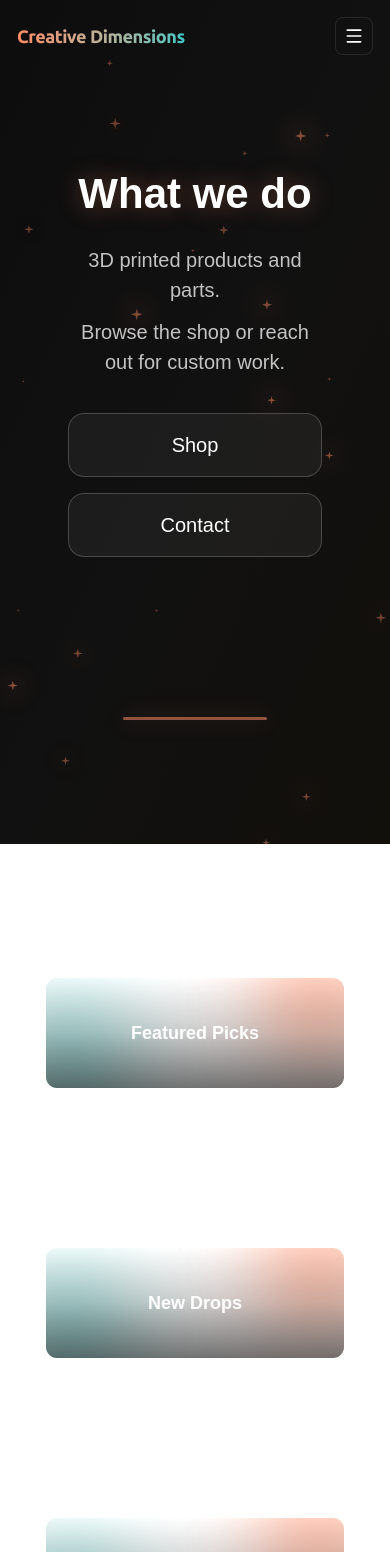
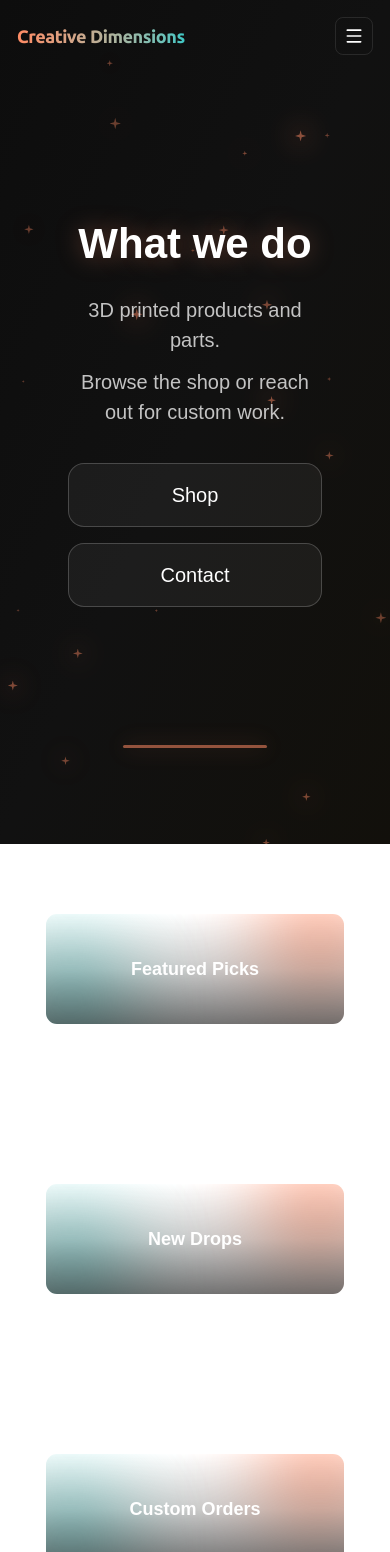
Before and after one commit to akaPaT0/Creative-Dimensions, a Next.js app: page / in a window 390 px wide. Shown: the top 1552 px of the page. Built offline with nearby package versions, Linux system fonts and the light colour scheme.

Commit message:
fixed some home paddings

```diff
--- a/app/page.tsx
+++ b/app/page.tsx
@@ -10,14 +10,15 @@ export default function Home() {
       <Navbar />
       <Background />
 
-      {/* HERO - Mobile (full screen, centered, bigger text, title forced 1-line) */}
-     <section className="relative z-10 flex min-h-[85svh] items-center pt-32 pb-0 lg:hidden">
-
-        <div className="transform-gpu mx-auto max-w-7xl px-6 w-full">
+    {/* HERO - Mobile (full screen, divider near bottom, small gap) */}
+      <section className="relative z-10 lg:hidden min-h-[100svh] pb-1 pt-10">
+        <div className="mx-auto max-w-7xl px-6 w-full">
           <div className="mx-auto max-w px-3 sm:px-8">
             <div className="p-8 text-center">
               <HeroIn>
-                <div>
+                <div className="min-h-[calc(100svh-8rem)] flex flex-col">
+                  {/* Center the main hero content */}
+                  <div className="flex-1 flex flex-col justify-center">
                     <h2
                       className="text-white font-semibold leading-tight text-center whitespace-nowrap
                         text-[42px] sm:text-6xl mt-2 [text-shadow:0_0_25px_rgba(255,139,100,0.35)]"
@@ -52,16 +53,17 @@ export default function Home() {
                     </div>
                   </div>
 
-                {/*Section Divider*/}
-                <div className="relative z-10 flex justify-center pt-40 pb-1">
-                <div className="h-[3px] w-36 sm:w-56 lg:w-[380px] rounded-full bg-[#FF8B64]/55 shadow-[0_0_22px_rgba(255,139,100,0.30)]" />
+                  {/* Divider pinned near bottom (controls the gap) */}
+                  <div className="relative z-10 flex justify-center  pt-0 pb-10">
+                    <div className="h-[3px] w-36 sm:w-56 rounded-full bg-[#FF8B64]/55 shadow-[0_0_22px_rgba(255,139,100,0.30)]" />
                   </div>
-
+                </div>
               </HeroIn>
             </div>
           </div>
         </div>
       </section>
+
 
       {/* HERO - PC (full screen) */}
       <section className="relative z-10 hidden lg:flex lg:h-screen lg:items-center lg:pt-10 hero-in">
@@ -100,22 +102,19 @@ export default function Home() {
                     </Link>
                   </div>
                 </div>
-
-
               </div>
             </div>
           </div>
         </HeroIn>
       </section>
 
-      {/*Section Divider*/}
+      {/* Section Divider - PC */}
       <div className="relative z-10 hidden lg:flex justify-center pt-6 pb-8">
         <div className="h-[3px] w-36 sm:w-56 lg:w-[500px] rounded-full bg-[#FF8B64]/55 shadow-[0_0_22px_rgba(255,139,100,0.30)]" />
       </div>
 
-
       {/* Rest of page (scroll) */}
-      <section className="relative z-10 pt-50 pb-12">
+      <section className="relative z-10 pt-12 pb-12">
         <div className="mx-auto max-w-7xl px-6">
           <div className="grid gap-x-4 gap-y-10 sm:grid-cols-2 lg:grid-cols-3">
             {[
@@ -180,8 +179,8 @@ export default function Home() {
         </div>
       </section>
 
-       {/*Section Divider*/}
-                <div className="relative z-10 flex justify-center pt-30 pb-25">
+      {/* Section Divider */}
+      <div className="relative z-10 flex justify-center pt-12 pb-12">
         <div className="h-[3px] w-36 sm:w-56 lg:w-[500px] rounded-full bg-[#FF8B64]/55 shadow-[0_0_22px_rgba(255,139,100,0.30)]" />
       </div>
 
@@ -192,7 +191,7 @@ export default function Home() {
             <h3 className="text-white font-semibold text-3xl sm:text-4xl [text-shadow:0_0_20px_rgba(255,139,100,0.25)]">
               Why Creative Dimensions
             </h3>
-      <p className="mt-3 text-white/70 text-base sm:text-lg">
+            <p className="mt-3 text-white/70 text-base sm:text-lg pt-5">
               Clean prints, clear timelines, and a finish you’ll actually want to keep.
             </p>
           </div>
@@ -203,7 +202,10 @@ export default function Home() {
               { t: "Clear turnaround times", d: "We tell you the ETA up front and stick to it." },
               { t: "Local delivery in Lebanon", d: "Pickup or delivery with safe packaging and updates." },
             ].map((x) => (
-        <div key={x.t} className="flex gap-4 rounded-2xl border border-white/10 bg-white/5 backdrop-blur-xl backdrop-saturate-150 p-5">
+              <div
+                key={x.t}
+                className="flex gap-4 rounded-2xl border border-white/10 bg-white/5 backdrop-blur-xl backdrop-saturate-150 p-5"
+              >
                 <div className="mt-2 h-2 w-2 shrink-0 rounded-full bg-[#FF8B64] shadow-[0_0_18px_rgba(255,139,100,0.35)]" />
                 <div>
                   <div className="text-white font-semibold">{x.t}</div>
@@ -213,7 +215,7 @@ export default function Home() {
             ))}
           </div>
 
-    <div className="mt-10 flex flex-col sm:flex-row justify-center gap-4">
+          <div className="mt-10 flex flex-col sm:flex-row justify-center pt-10 gap-4">
             <Link
               href="/contact"
               className="px-7 py-3 rounded-2xl border border-white/20 bg-white/5 text-white text-base sm:text-lg hover:bg-white/10 transition text-center"
@@ -229,8 +231,6 @@ export default function Home() {
           </div>
         </div>
       </section>
-
-
     </main>
   );
 }
```
Lines whose indentation alone changed are shown as unchanged.
